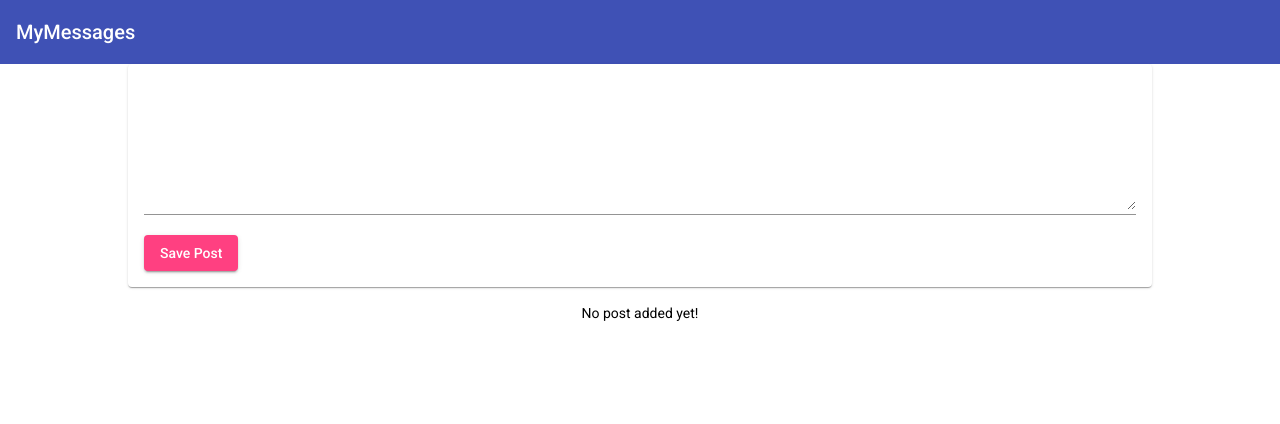
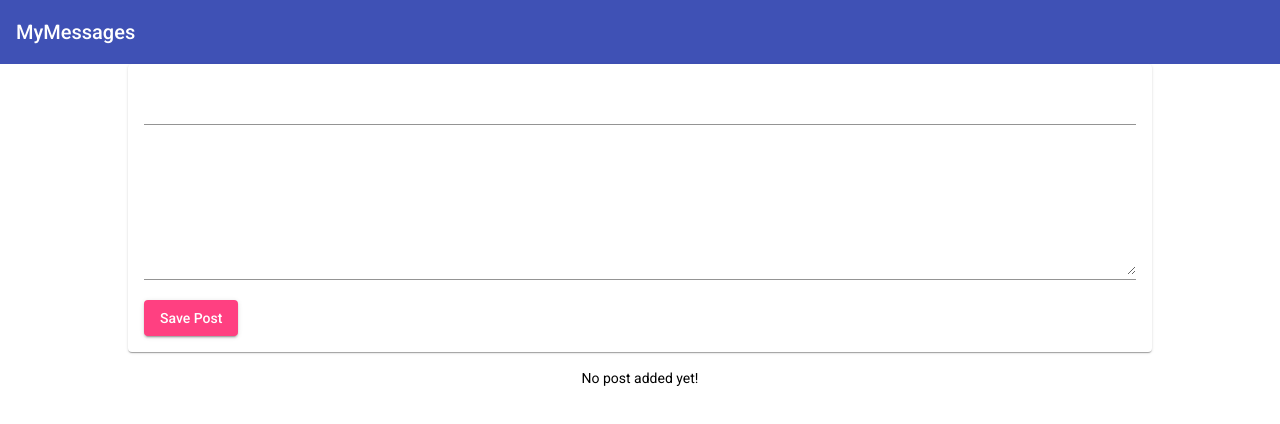
Before and after one commit to iylinkim/MEAN-App, an Angular app: page / in a window 1280 px wide. Shown: the top 424 px of the page. Built offline with nearby package versions, Linux system fonts and the light colour scheme.

Commit message:
Creating posts with property & event binding

```diff
--- a/src/app/app.component.html
+++ b/src/app/app.component.html
@@ -1,5 +1,5 @@
 <app-header></app-header>
 <main>
-  <app-post-create></app-post-create>
-  <app-post-list></app-post-list>
+  <app-post-create (postCreated)="onPostAdded($event)"></app-post-create>
+  <app-post-list [posts]="storedPosts"></app-post-list>
 </main>
--- a/src/app/app.component.ts
+++ b/src/app/app.component.ts
@@ -1,4 +1,4 @@
-import { Component } from '@angular/core';
+import { Component, Input } from '@angular/core';
 
 @Component({
   selector: 'app-root',
@@ -6,5 +6,10 @@
   styleUrls: ['./app.component.scss']
 })
 export class AppComponent {
+  storedPosts:any = []
   title = 'MEAN-app';
+
+  onPostAdded(post:any){
+    this.storedPosts.push(post)
+  }
 }
--- a/src/app/posts/post-create/post-create.component.html
+++ b/src/app/posts/post-create/post-create.component.html
@@ -1,6 +1,9 @@
 <mat-card>
   <mat-form-field>
-    <textarea matInput rows="6" [(ngModel)]="enteredValue"></textarea>
+    <input matInput type="text" [(ngModel)]="enteredTitle">
+  </mat-form-field>
+  <mat-form-field>
+    <textarea matInput rows="6" [(ngModel)]="enteredContent"></textarea>
   </mat-form-field>
   <button mat-raised-button color="accent" (click)="onAddPost()">
     Save Post
--- a/src/app/posts/post-create/post-create.component.ts
+++ b/src/app/posts/post-create/post-create.component.ts
@@ -1,4 +1,4 @@
-import { Component } from '@angular/core';
+import { Component, EventEmitter, Output } from '@angular/core';
 
 @Component({
   selector: 'app-post-create',
@@ -6,10 +6,12 @@
   styleUrls: ['./post-create.component.scss'],
 })
 export class PostCreateComponent {
-  enteredValue = '';
-  newPost = 'No content';
+  enteredTitle = '';
+  enteredContent = '';
+  @Output() postCreated = new EventEmitter();
 
   onAddPost() {
-    this.newPost = this.enteredValue;
+    const post = { title: this.enteredTitle, content: this.enteredContent };
+    this.postCreated.emit(post);
   }
 }
--- a/src/app/posts/post-list/post-list.component.html
+++ b/src/app/posts/post-list/post-list.component.html
@@ -4,4 +4,4 @@
     <p>{{ post.content }}</p>
   </mat-expansion-panel>
 </mat-accordion>
-<p  class="mat-body-1 info-text" *ngIf="!posts.length">No post added yet!</p>
+<p class="mat-body-1 info-text" *ngIf="!posts.length">No post added yet!</p>
--- a/src/app/posts/post-list/post-list.component.ts
+++ b/src/app/posts/post-list/post-list.component.ts
@@ -1,4 +1,4 @@
-import { Component } from '@angular/core';
+import { Component, Input } from '@angular/core';
 
 interface Post {
   title: string;
@@ -11,10 +11,6 @@
   styleUrls: ['./post-list.component.scss'],
 })
 export class PostListComponent {
-  // posts = [
-  //   { title: 'First Post', content: "This is the first post's content" },
-  //   { title: 'Second Post', content: "This is the second post's content" },
-  //   { title: 'Third Post', content: "This is the third post's content" },
-  // ];
-  posts:Post[] = [];
+  @Input() posts:Post[] = [];
+
 }
```
